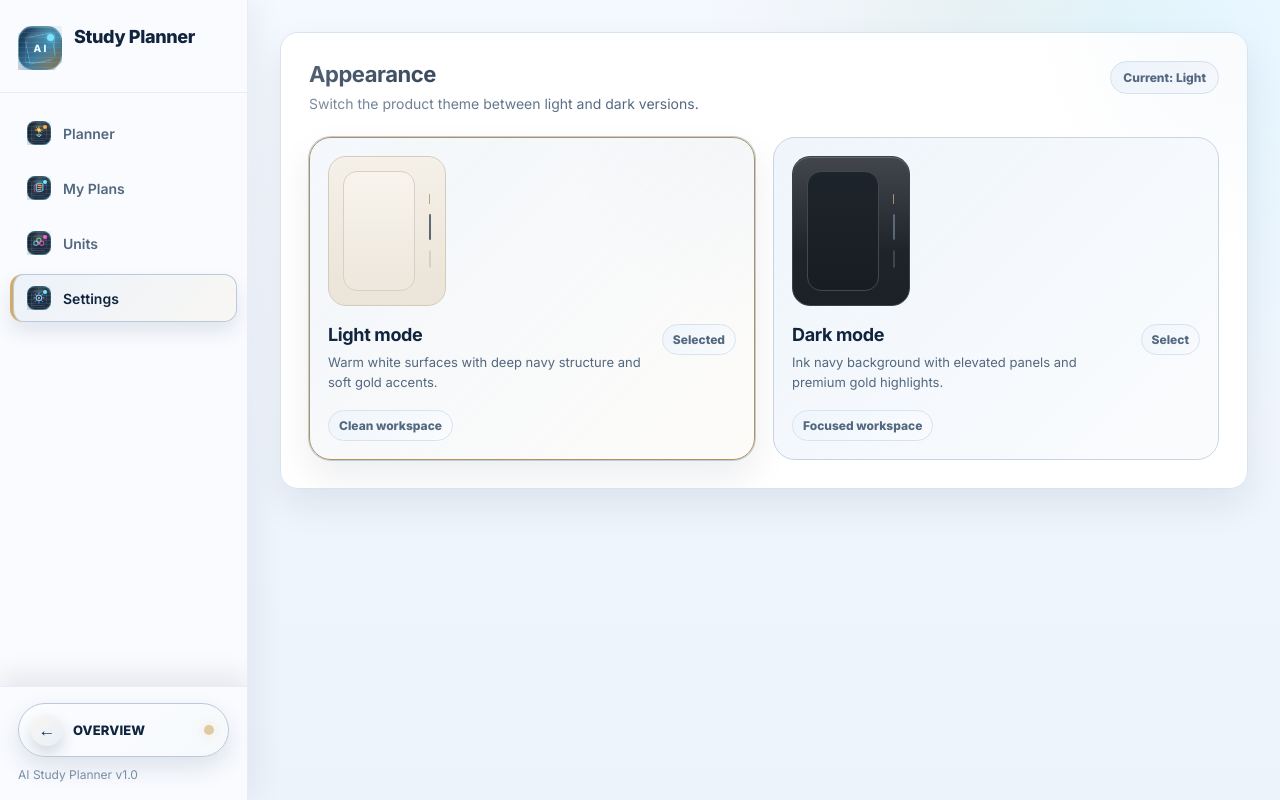
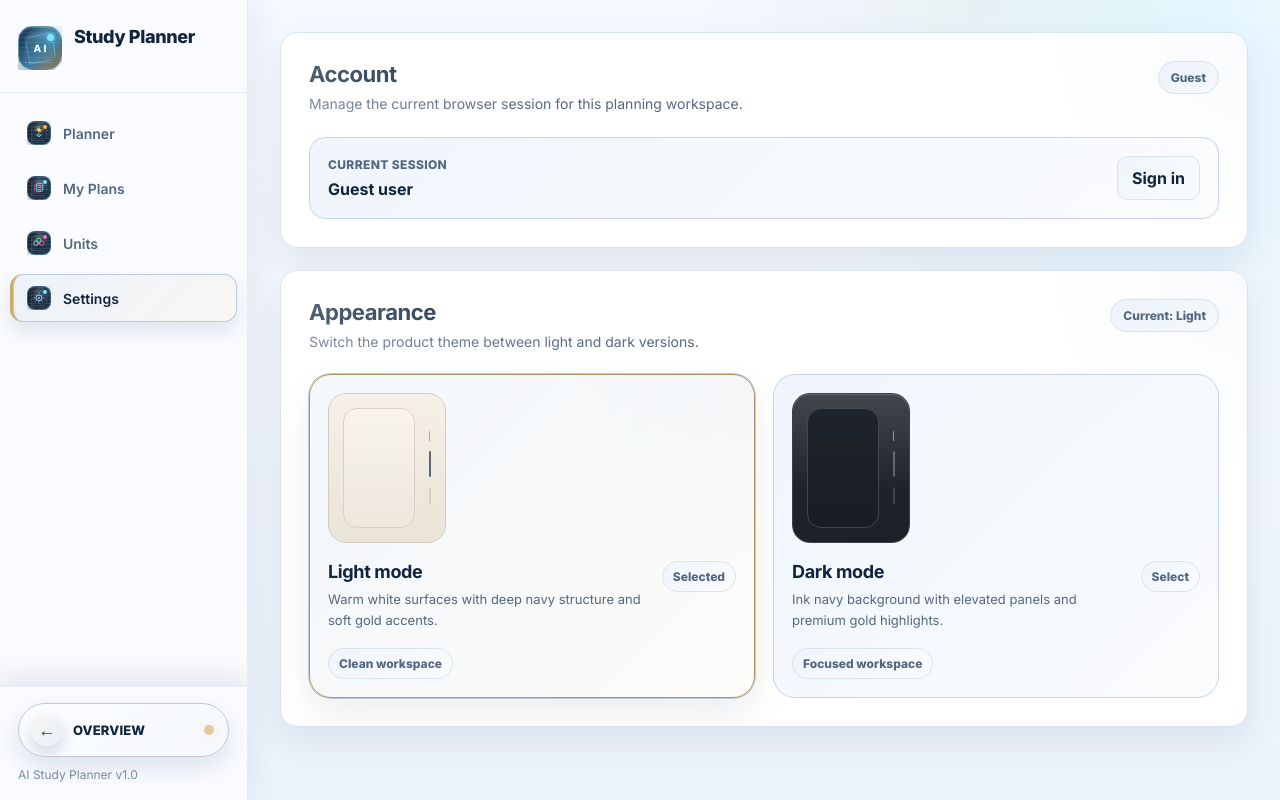
Before and after one commit to VincentWang2961/AIStudyPlanner, a Next.js app in the folder frontend/: page /settings in a window 1280 px wide. Built offline with nearby package versions, Linux system fonts and the light colour scheme; no server answers.

Commit message:
Add account session controls

```diff
--- a/frontend/src/app/settings/page.module.css
+++ b/frontend/src/app/settings/page.module.css
@@ -17,6 +17,9 @@
   max-width: 1120px;
   margin: 0 auto;
   padding: 32px;
+  display: flex;
+  flex-direction: column;
+  gap: 22px;
 }
 
 .panel {
@@ -72,6 +75,62 @@
   border-radius: 999px;
   font-size: 12px;
   font-weight: 800;
+}
+
+.accountRow {
+  position: relative;
+  z-index: 1;
+  display: flex;
+  align-items: center;
+  justify-content: space-between;
+  gap: 18px;
+  padding: 18px;
+  border: 1px solid color-mix(in srgb, var(--primary) 8%, var(--border));
+  border-radius: 16px;
+  background:
+    linear-gradient(
+      135deg,
+      color-mix(in srgb, var(--surface-muted) 88%, white),
+      color-mix(in srgb, var(--primary-soft) 18%, var(--surface))
+    );
+}
+
+.accountRow div {
+  display: flex;
+  flex-direction: column;
+  gap: 7px;
+  min-width: 0;
+}
+
+.accountRow strong {
+  color: var(--text-primary);
+  overflow-wrap: anywhere;
+}
+
+.accountLabel {
+  color: var(--text-secondary);
+  font-size: 12px;
+  font-weight: 800;
+  text-transform: uppercase;
+  letter-spacing: 0.03em;
+}
+
+.secondaryAction {
+  flex-shrink: 0;
+  border: 1px solid var(--border);
+  border-radius: 10px;
+  padding: 11px 14px;
+  background:
+    linear-gradient(
+      135deg,
+      color-mix(in srgb, var(--surface-muted) 90%, white),
+      color-mix(in srgb, var(--primary-soft) 18%, var(--surface))
+    );
+  color: var(--text-primary);
+  cursor: pointer;
+  font: inherit;
+  font-weight: 700;
+  text-align: center;
 }
 
 .currentBadge {
@@ -383,7 +442,12 @@
   }
 
   .sectionHeader,
-  .themeText {
+  .themeText,
+  .accountRow {
     flex-direction: column;
   }
+
+  .accountRow {
+    align-items: stretch;
+  }
 }
--- a/frontend/src/app/settings/page.tsx
+++ b/frontend/src/app/settings/page.tsx
@@ -1,7 +1,9 @@
 "use client";
 
+import React from "react";
 import Sidebar from "@/components/Sidebar";
 import { useTheme, type Theme } from "@/components/ThemeProvider";
+import { getCurrentUser, logout, type AuthUser } from "@/lib/authApi";
 import styles from "./page.module.css";
 
 const themeOptions: Array<{
@@ -26,6 +28,29 @@ const themeOptions: Array<{
 
 export default function SettingsPage() {
   const { theme, setThemeMode } = useTheme();
+  const [user, setUser] = React.useState<AuthUser | null>(null);
+  const [isLoadingUser, setIsLoadingUser] = React.useState(true);
+
+  React.useEffect(() => {
+    let active = true;
+
+    getCurrentUser()
+      .then((currentUser) => {
+        if (active) setUser(currentUser);
+      })
+      .finally(() => {
+        if (active) setIsLoadingUser(false);
+      });
+
+    return () => {
+      active = false;
+    };
+  }, []);
+
+  const handleLogout = async () => {
+    await logout();
+    setUser(null);
+  };
 
   return (
     <div className={styles.layout}>
@@ -33,6 +58,35 @@ export default function SettingsPage() {
 
       <main className={styles.main}>
         <div className={styles.content}>
+          <section className={styles.panel}>
+            <div className={styles.sectionHeader}>
+              <div>
+                <h2>Account</h2>
+                <p>Manage the current browser session for this planning workspace.</p>
+              </div>
+              <span className={styles.currentBadge}>
+                {isLoadingUser ? "Checking" : user ? "Signed in" : "Guest"}
+              </span>
+            </div>
+
+            <div className={styles.accountRow}>
+              <div>
+                <span className={styles.accountLabel}>Current session</span>
+                <strong>{user?.email ?? "Guest user"}</strong>
+              </div>
+
+              {user ? (
+                <button type="button" className={styles.secondaryAction} onClick={handleLogout}>
+                  Sign out
+                </button>
+              ) : (
+                <a className={styles.secondaryAction} href="/auth">
+                  Sign in
+                </a>
+              )}
+            </div>
+          </section>
+
           <section className={styles.panel}>
             <div className={styles.sectionHeader}>
               <div>
--- a/frontend/src/lib/authApi.ts
+++ b/frontend/src/lib/authApi.ts
@@ -50,3 +50,10 @@ export async function getCurrentUser(): Promise<AuthUser | null> {
   const payload = await response.json().catch(() => null);
   return payload?.user ?? null;
 }
+
+export async function logout(): Promise<void> {
+  await fetch(`${API_BASE_URL}/api/auth/logout`, {
+    method: "POST",
+    credentials: "include",
+  });
+}
```
